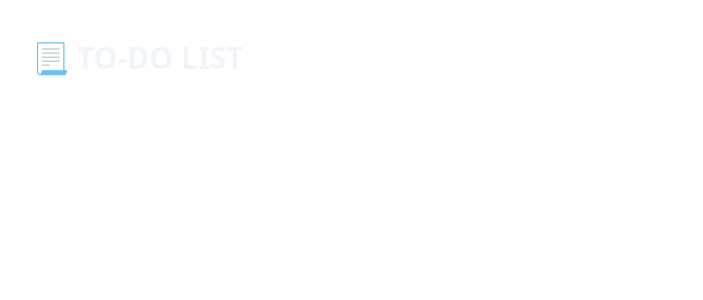
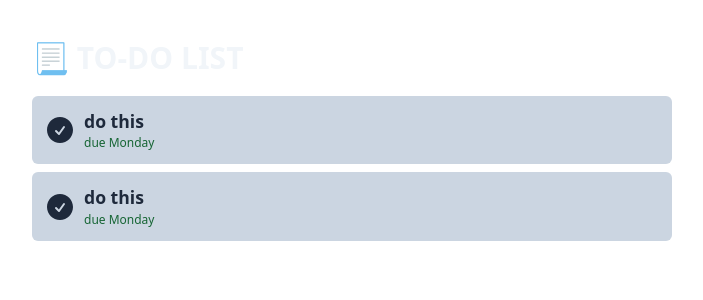
Before and after one commit to Samuel-Bonghanoy/vue-todo-list, a Vue app: page /#/item in a window 1280 px wide. Before the commit this address had no page. Shown: the top 300 px of the page, without its empty margins (288-991 px from the left). Built offline with nearby package versions, Linux system fonts and the light colour scheme.

Commit message:
feat: add new route

```diff
--- a/src/components/ListItem.vue
+++ b/src/components/ListItem.vue
@@ -1,7 +1,22 @@
-<template></template>
+<script setup></script>
 
-<script>
-export default {};
-</script>
-
-<style></style>
+<template>
+  <div
+    className="flex flex-col text-slate-800 bg-slate-300 my-2 px-3 py-3 w-full rounded-md"
+  >
+    <p className="ml-2 font-semibold text-[1.1rem]">{list[id]}</p>
+    <p className="ml-2 text-[0.75rem] text-green-800 font-thin">due Monday</p>
+  </div>
+  <button
+    className="bg-red-300  hover:bg-red-500 hover:scale-[1.01] hover:shadow-slate-400 transition-all rounded-md"
+  >
+    Back
+  </button>
+  <!-- <button
+    v-on:click="finishTask(task)"
+    type="checkbox"
+    className="h-9 rounded-full border-1 border-green-900 focus:ring-1 focus:ring-gray-600"
+  >
+    <check-circle-icon class="w-8" />
+  </button> -->
+</template>
--- a/src/components/Task.vue
+++ b/src/components/Task.vue
@@ -22,7 +22,7 @@
     </button>
 
     <div className="flex flex-col">
-      <p className="ml-2 font-semibold text-[1.1rem]">{{ task }}</p>
+      <p className="ml-2 font-semibold text-[1.1rem]">{{ task.task }}</p>
       <p className="ml-2 text-[0.75rem] text-green-800 font-thin">due Monday</p>
     </div>
   </div>
--- a/src/components/TaskList.vue
+++ b/src/components/TaskList.vue
@@ -2,9 +2,12 @@
 import { reactive } from "vue";
 import Task from "./Task.vue";
 
-const tasks = reactive({ taskList: ["do this", "do that"] });
-
-console.log(tasks);
+const tasks = reactive({
+  taskList: [
+    { id: 1, task: "do this" },
+    { id: 2, task: "do this" },
+  ],
+});
 
 const markTaskDone = (task) => {
   tasks.taskList = tasks.taskList.filter((t) => t !== task);
--- a/src/router/index.js
+++ b/src/router/index.js
@@ -1,14 +1,21 @@
-import { createRouter, createWebHashHistory } from "vue-router";
+import { createRouter, createWebHistory } from "vue-router";
 
 import TaskList from "../components/TaskList.vue";
+import ListItem from "../components/ListItem.vue";
 
 const TaskListView = {
   path: "/",
-  name: "NowPlaying",
+  name: "TaskList",
   component: TaskList,
 };
 
-const routes = [TaskListView];
+const TaskItemView = {
+  path: "/item",
+  name: "TaskItem",
+  component: ListItem,
+};
+
+const routes = [TaskListView, ListItem];
 
 // const Routes = {
 //   folder: folder.name,
@@ -34,7 +41,7 @@
 
 const router = createRouter({
   mode: "hash",
-  history: createWebHashHistory(),
+  history: createWebHistory(),
   routes,
 });
 
```
